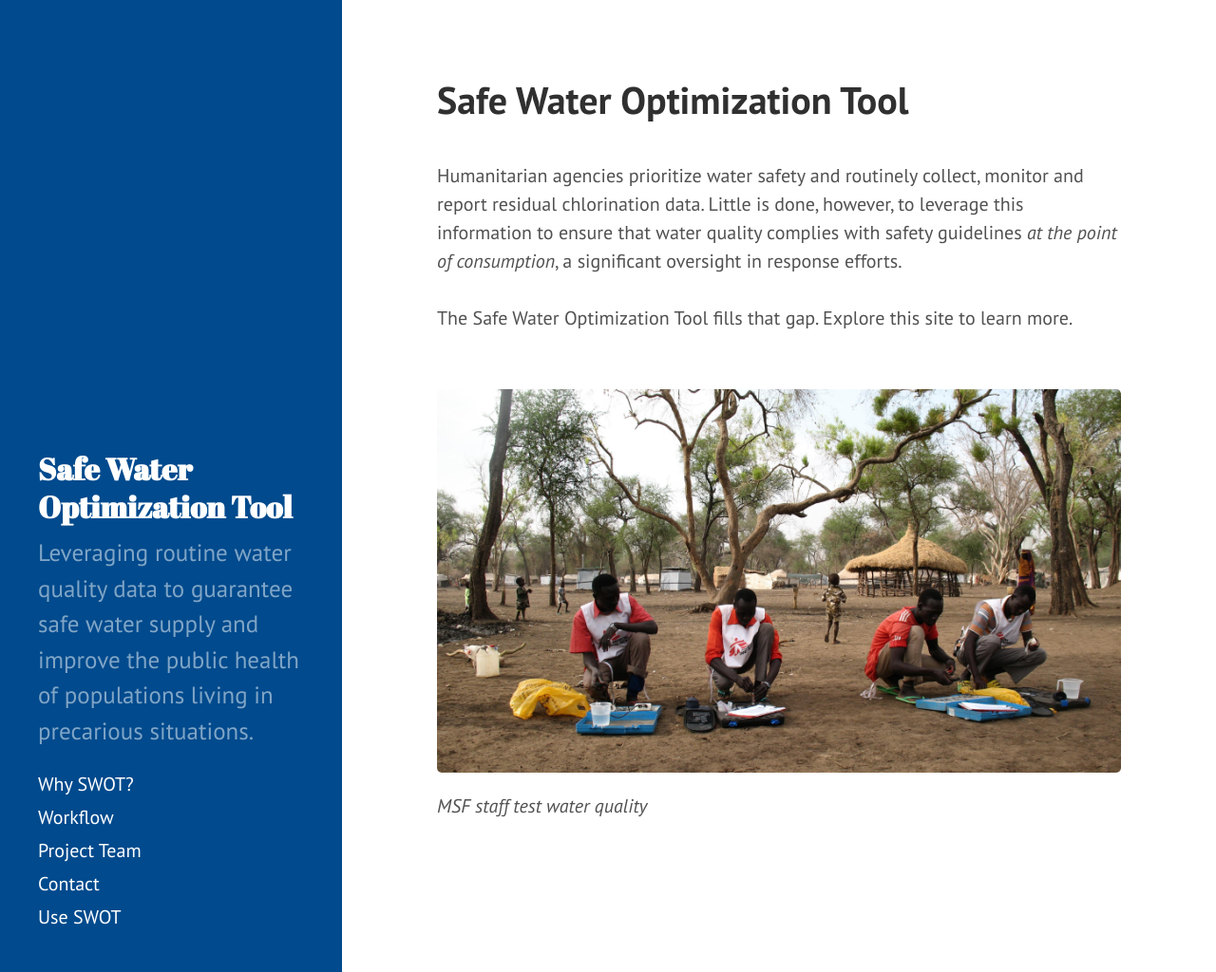
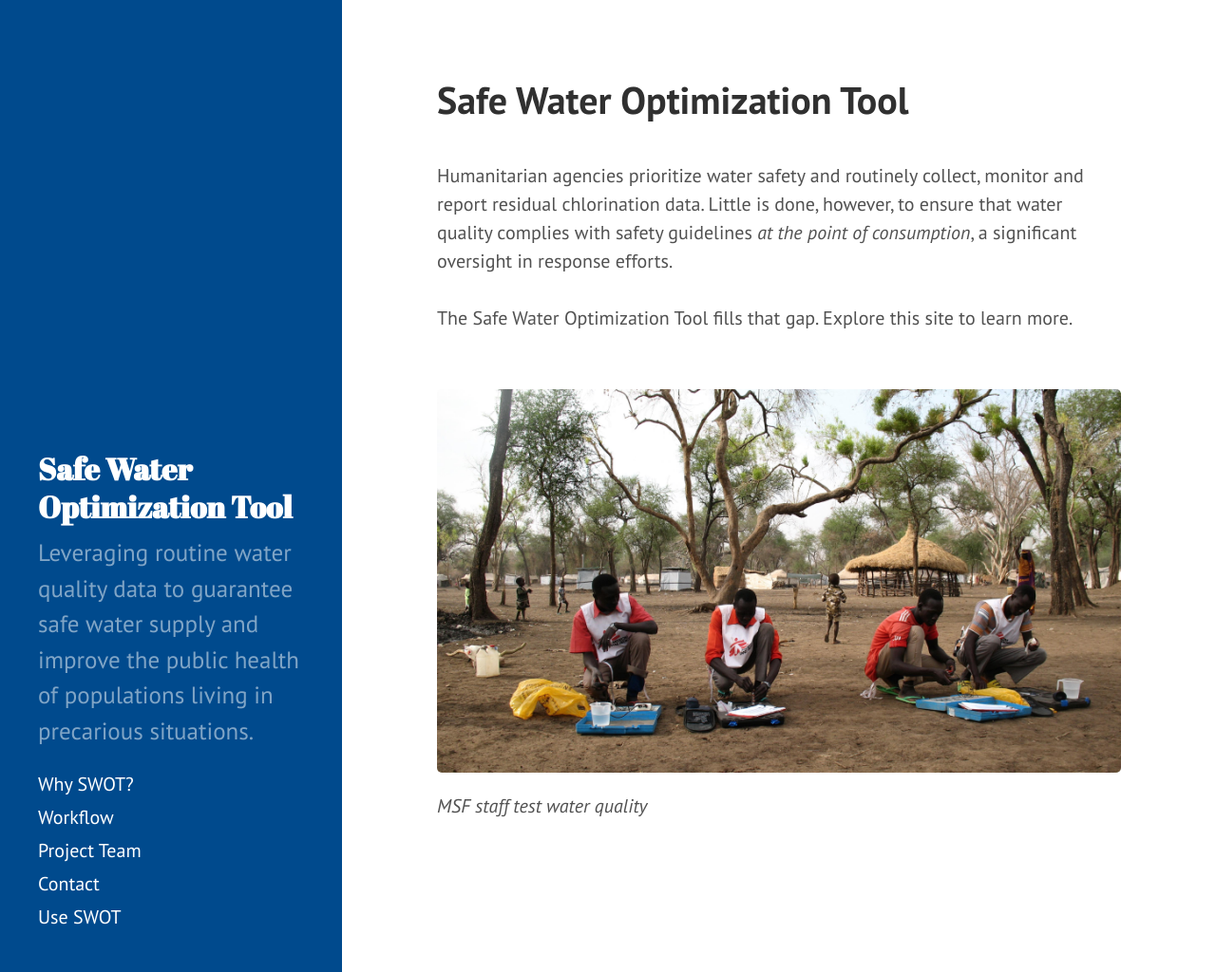
Before and after one commit to safeh2o/swot-infopage, a Jekyll site: the page built from index.html, in a window 1280 px wide and 1024 px high. Shown: the whole window at 95% size. Built offline with Jekyll 4.4.1, drawn with Linux system fonts in a browser that asks for light colours; Markdown is read by kramdown in place of the engine named in the settings; the list of posts is cut into pages by our own code.

Commit message:
Update index.html

```diff
--- a/index.html
+++ b/index.html
@@ -3,7 +3,7 @@
 title: Safe Water Optimization Tool
 ---
 <br>
-Humanitarian agencies prioritize water safety and routinely collect, monitor and report residual chlorination data. Little is done, however, to leverage this information to ensure that water quality complies with safety guidelines <em>at the point of consumption</em>, a significant oversight in response efforts.<br>
+Humanitarian agencies prioritize water safety and routinely collect, monitor and report residual chlorination data. Little is done, however, to ensure that water quality complies with safety guidelines <em>at the point of consumption</em>, a significant oversight in response efforts.<br>
 <br>
 The Safe Water Optimization Tool fills that gap. Explore this site to learn more.<br>
 <br>
```
